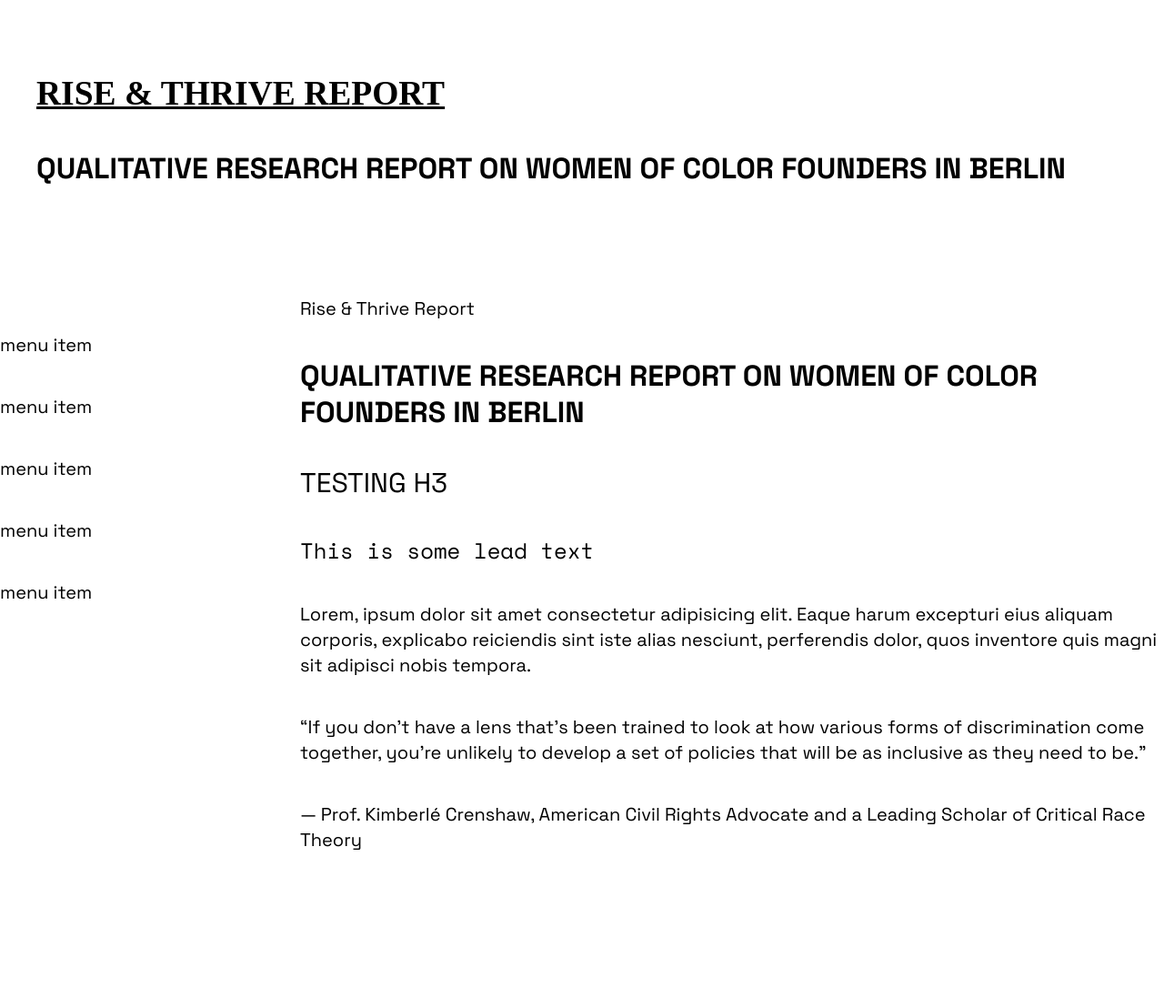
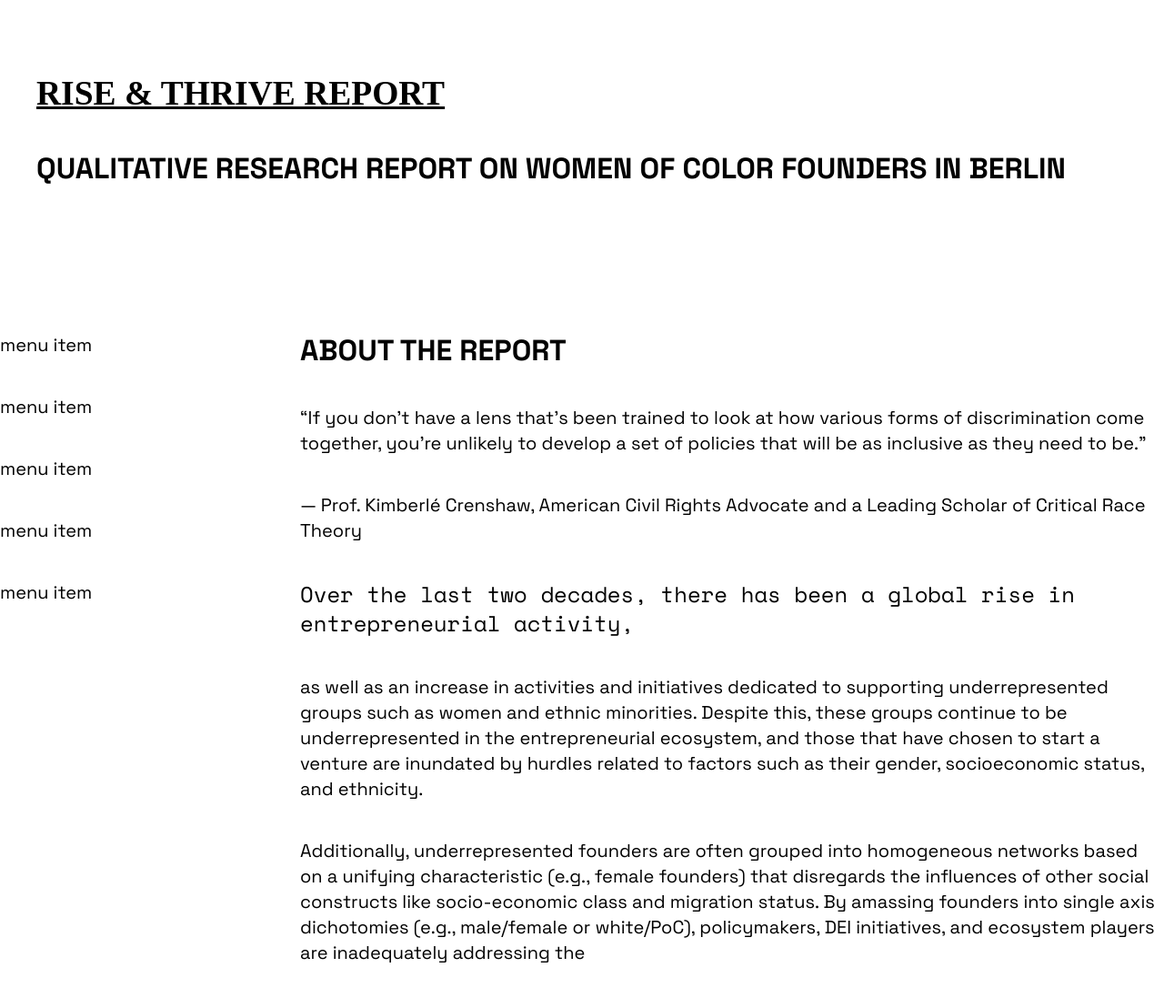
Before and after one commit to Founderland/Report, a Jekyll site: the page built from index.html, in a window 1280 px wide and 1141 px high. Shown: the top 1097 px of the window at 91% size. Built offline with Jekyll 4.4.1, drawn with Linux system fonts in a browser that asks for light colours.

Commit message:
added placeholder text from WIP report doc

```diff
--- a/index.html
+++ b/index.html
@@ -2,14 +2,13 @@
 layout: default
 ---
 
-<h1">Rise & Thrive Report</h1>
-<h2>Qualitative research report on Women of Color Founders in Berlin</h2>
-<h3>Testing h3</h3>
-<p class="lead">This is some lead text</p>
-<p>Lorem, ipsum dolor sit amet consectetur adipisicing elit. Eaque harum excepturi eius aliquam corporis, explicabo reiciendis sint iste alias nesciunt, perferendis dolor, quos inventore quis magni sit adipisci nobis tempora.</p>
+<h2>About the Report</h2>
 <figure>
     <blockquote cite="">
         <p>“If you don't have a lens that's been trained to look at how various forms of discrimination come together, you're unlikely to develop a set of policies that will be as inclusive as they need to be.”</p>
     </blockquote>
     <figcaption>— Prof. Kimberlé Crenshaw, American Civil Rights Advocate and a Leading Scholar of Critical Race Theory</figcaption>
 </figure>
+<p class="lead">Over the last two decades, there has been a global rise in entrepreneurial activity,</p>
+<p>as well as an increase in activities and initiatives dedicated to supporting underrepresented groups such as women and ethnic minorities. Despite this, these groups continue to be underrepresented in the entrepreneurial ecosystem, and those that have chosen to start a venture are inundated by hurdles related to factors such as their gender, socioeconomic status, and ethnicity.</p>
+<p>Additionally, underrepresented founders are often grouped into homogeneous networks based on a unifying characteristic (e.g., female founders) that disregards the influences of other social constructs like socio-economic class and migration status. By amassing founders into single axis dichotomies (e.g., male/female or white/PoC), policymakers, DEI initiatives, and ecosystem players are inadequately addressing the </p>
```
